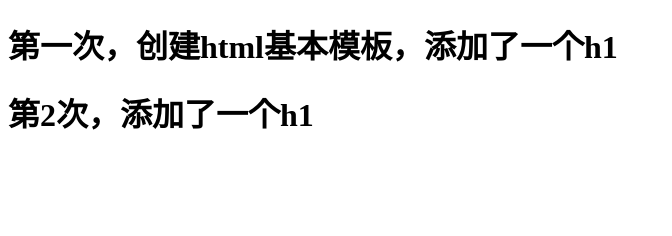
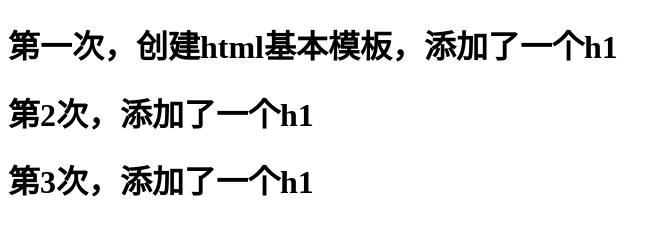
Before and after one commit to cfg1573/QY143, a plain HTML site: page index.html in a window 1280 px wide. Shown: the whole page, without its empty margins (0-672 px from the left). Drawn offline with Linux system fonts and the light colour scheme.

Commit message:
'提交3'

```diff
--- a/index.html
+++ b/index.html
@@ -9,5 +9,6 @@
 <body>
     <h1>第一次，创建html基本模板，添加了一个h1</h1>
     <h1>第2次，添加了一个h1</h1>
+    <h1>第3次，添加了一个h1</h1>
 </body>
 </html>
```
